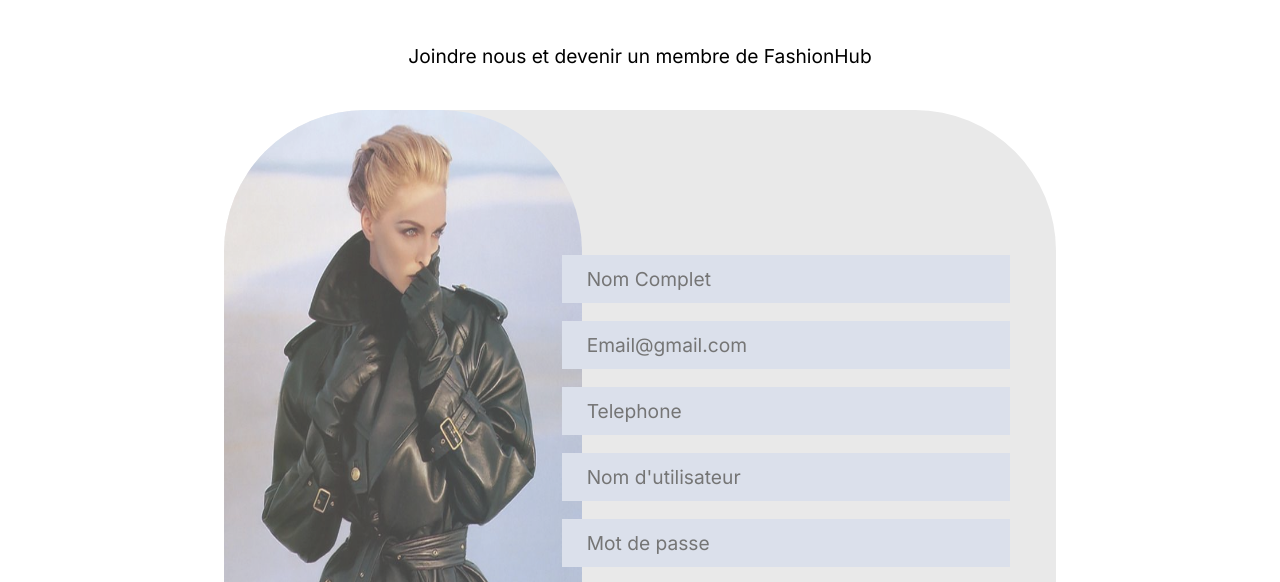
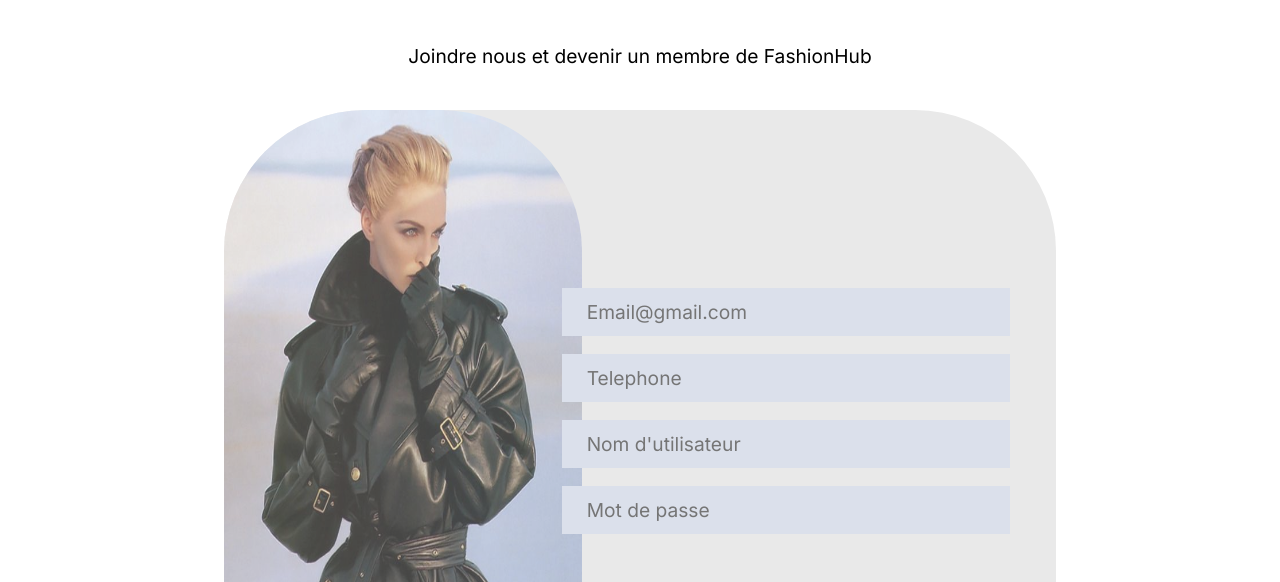
Before and after one commit to imane-bouabidi/fashionhub, a plain HTML site: page inscription.html in a window 1280 px wide. Shown: the part 218-800 px from the top of the page. Drawn offline with Linux system fonts and the light colour scheme.

Commit message:
version finale

```diff
--- a/inscription.html
+++ b/inscription.html
@@ -32,7 +32,6 @@
                 <div class="input-design">
                     <img src="images/inscription.jpg" alt="">
                     <div class="inputs">
-                        <input type="text" name="username" placeholder="Nom Complet">
                         <input type="text" name="email" placeholder="Email@gmail.com">
                         <input type="text" name="telephone" placeholder="Telephone">
                         <input type="text" name="username" placeholder="Nom d'utilisateur">
--- a/script.js
+++ b/script.js
@@ -6,7 +6,6 @@ const patterns ={
     password: /^[\w\W@-]{8,20}$/,
     email: /^([a-z\d\.-]+)@([a-z\d-]+)\.([a-z]{2,8})$/i,
 }
-console.log(inputs)
 
 function validate(field, regex) {
     if(regex.test(field.value)) {
```
